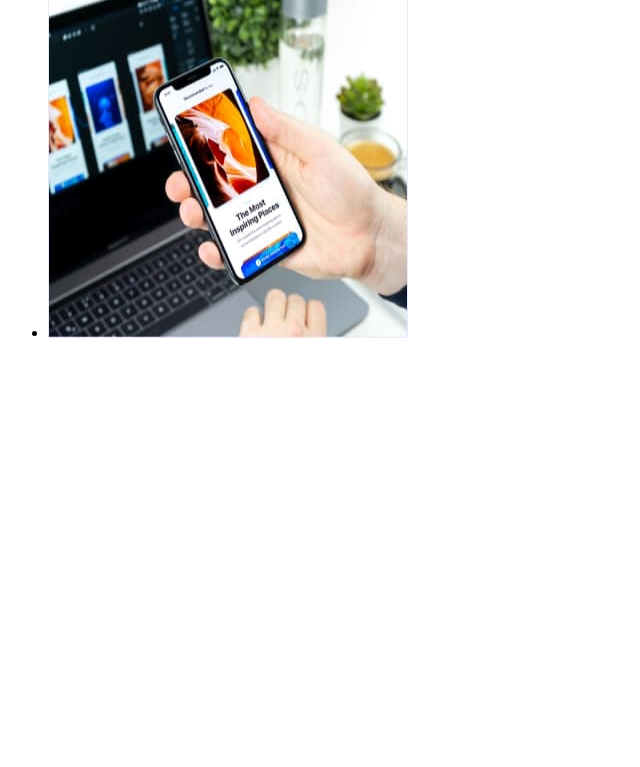
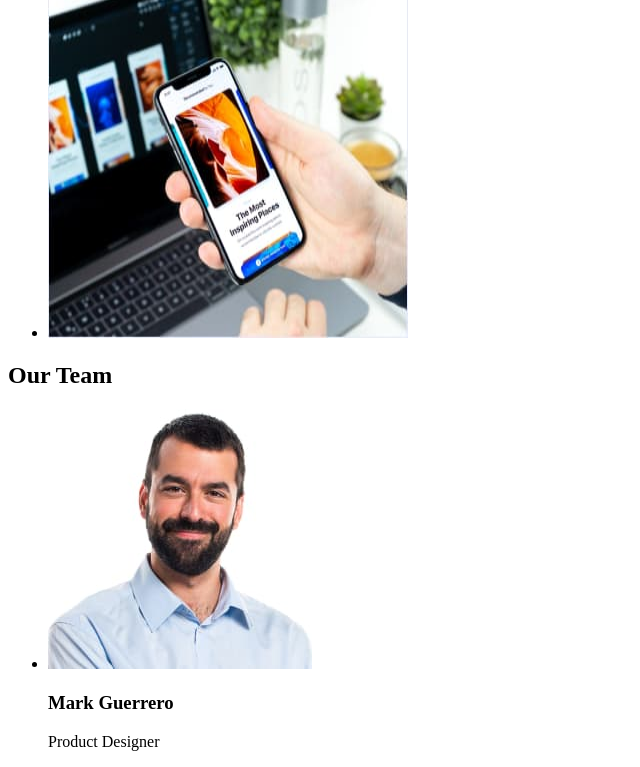
Before and after one commit to Magdaniedziela/goit-markup-hw-01, a plain HTML site: page index.html in a window 1280 px wide. Shown: the part 1080-1847 px from the top of the page, without its empty margins (0-640 px from the left). Before the commit the page ends 1438 px from the top, so only its background shows below. Drawn offline with Linux system fonts and the light colour scheme.

Commit message:
first html index init

```diff
--- a/index.html
+++ b/index.html
@@ -79,7 +79,7 @@
           </li>
           <li>
             <img
-              src="/images/img 3 (1).jpg"
+              src="./images/img 3 (1).jpg"
               alt="picture"
               width="360"
               height="360"
@@ -87,6 +87,21 @@
           </li>
         </ul>
       </section>
+      <section>
+        <h2>Our Team</h2>
+        <ul>
+          <li>
+            <img
+              src="images/img (1).jpg"
+              alt="Mark Guerrero"
+              width="264"
+              height="260"
+            />
+            <h3>Mark Guerrero</h3>
+            <p>Product Designer</p>
+          </li>
+        </ul>
+      </section>
     </main>
     <footer></footer>
   </body>
```
Also changed, not shown: images/img (1).jpg (added).
